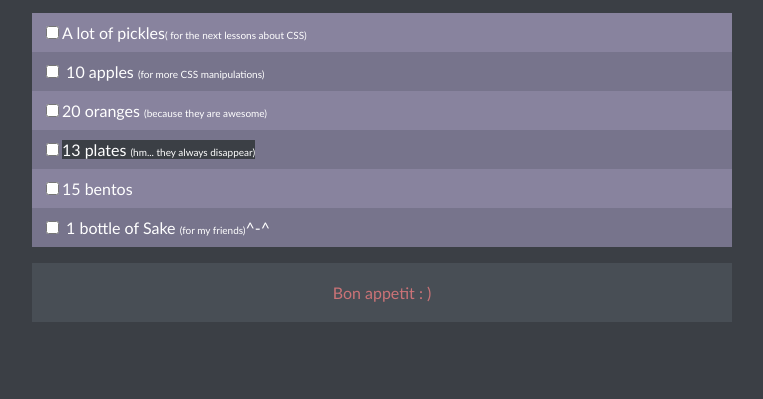
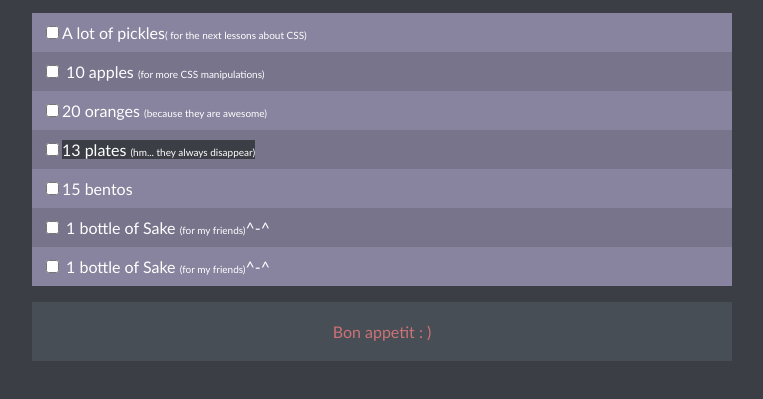
Before and after one commit to Lizycoder/Diner, a plain HTML site: page CSS-Diner-Shopping-List/index.html in a window 1280 px wide. Shown: the part 61-460 px from the top of the page, without its empty margins (258-1021 px from the left). Drawn offline with Linux system fonts and the light colour scheme.

Commit message:
third commit

```diff
--- a/CSS-Diner-Shopping-List/index.html
+++ b/CSS-Diner-Shopping-List/index.html
@@ -23,6 +23,7 @@
 			<li><input type="checkbox" name="a" id="check1"><label for="check1">13 plates <span>hm... they always disappear</span></label>
 			<li><input type="checkbox" name="a" value="15 bentos">15 bentos</li>
 			<li class="last_li"><input type="checkbox" name="a" value="1 bottle of Sake"> 1 bottle of Sake <span>for my friends</span></li>
+			<li class="last_li"><input type="checkbox" name="a" value="1 bottle of Sake"> 1 bottle of Sake <span>for my friends</span></li>
 		</ul>
 	</div>
 	<footer>
```
